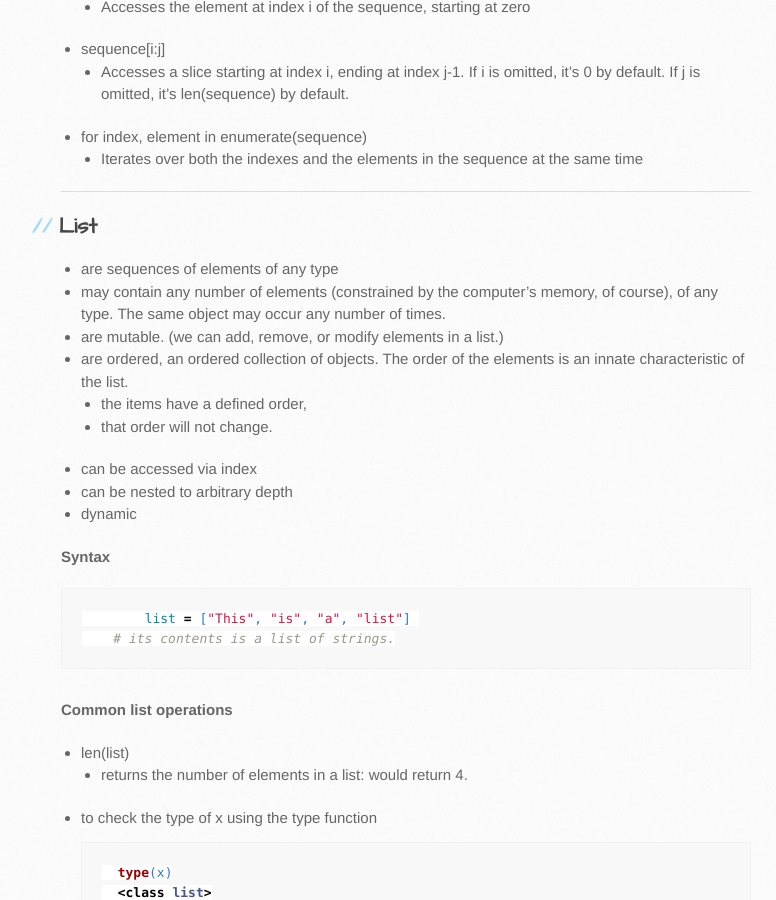
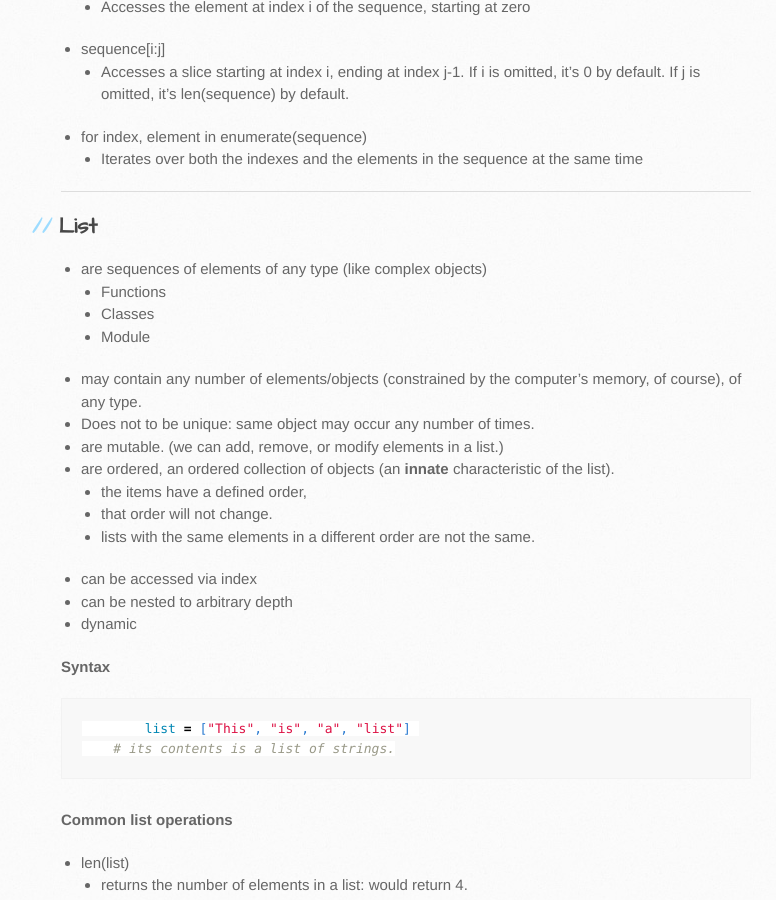
Before and after one commit to trumpfheller/trumpfheller.github.io, a Jekyll site: the page built from python/lists.md, in a window 1280 px wide and 900 px high, scrolled down 1204 px. Shown: the whole window, without its empty margins (99-875 px from the left). Built offline with Jekyll 4.4.1, drawn with Linux system fonts in a browser that asks for light colours.

Commit message:
Update lists.md

```diff
--- a/python/lists.md
+++ b/python/lists.md
@@ -48,12 +48,17 @@ layout: default
 ***
 
 ## List
-- are sequences of elements of any type
-- may contain any number of elements (constrained by the computer’s memory, of course), of any type. The same object may occur any number of times.
+- are sequences of elements of any type (like complex objects)
+    - Functions
+    - Classes
+    - Module
+- may contain any number of elements/objects (constrained by the computer’s memory, of course), of any type.
+- Does not to be unique: same object may occur any number of times.
 - are mutable. (we can add, remove, or modify elements in a list.)
-- are ordered, an ordered collection of objects. The order of the elements is an innate characteristic of the list.
+- are ordered, an ordered collection of objects (an **innate** characteristic of the list).
     - the items have a defined order,
     - that order will not change.
+    - lists with the same elements in a different order are not the same.
 - can be accessed via index
 - can be nested to arbitrary depth
 - dynamic
```
